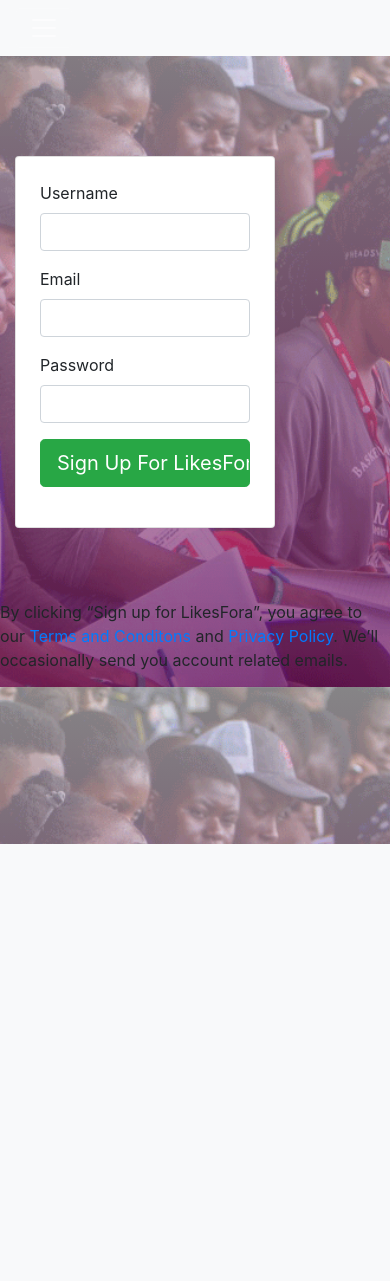
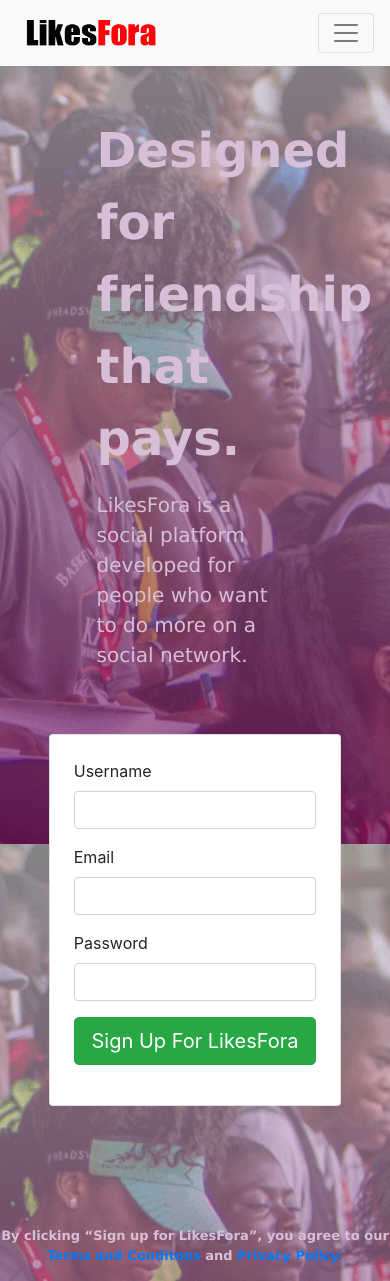
Before and after one commit to dprograma/likesfora, a PHP site: page /login.php in a window 390 px wide. Before the commit the page ends 844 px from the top, so only its background shows below. Run offline with PHP 8.4, Linux system fonts and the light colour scheme; some libraries are stand-ins or nearby versions.

Commit message:
Completion of the login page mobile view

```diff
--- a/assets/css/overrides.scss
+++ b/assets/css/overrides.scss
@@ -68,3 +68,9 @@ hr {
   border-top-left-radius: 0.25rem;
   border-top-right-radius: 0.25rem;
 }
+
+.my-5-custom{
+  margin-top: 4rem !important;
+  margin-right: 2rem !important;
+  margin-left: 2rem !important;
+}
--- a/assets/css/styles.scss
+++ b/assets/css/styles.scss
@@ -1,3 +1,15 @@
+*{
+    padding: 0;
+    margin: 0;
+    border: 0;
+}
+
+body{
+    padding: 0;
+    margin: 0;
+    border: 0;
+}
+
 .logo{
     width: 150px;
     height: 40px;
@@ -19,11 +31,19 @@
  }
 
  .bgoverlay{
-    background-image:
-    linear-gradient(to bottom, rgba(245, 246, 252, 0.52), rgba(117, 19, 93, 0.73)),
-    url('assets/images/frontimage.png');
+    background-image: linear-gradient(to bottom, rgba(245, 246, 252, 0.52), rgba(117, 19, 93, 0.73)), url('../images/frontimage.png');
     background-size: cover;
-    height: 687px;
+    background-position: center center;
+    background-repeat: no-repeat;
+    background-attachment: fixed;
+ }
+
+ .likeforamoto{
+    font-size:3rem;font-family: Verdana, Geneva, Tahoma, sans-serif;color:thistle;
+ }
+
+ .likesforatext{
+    font-size:1.25rem;font-family: Verdana, Geneva, Tahoma, sans-serif;color:thistle;
  }
 
  .secondnav{
@@ -206,4 +226,14 @@
     .ddown{
         font-size: 13px;
     }
+
+    .likeforamoto{
+        font-size: 2rem;
+        text-align: center;
+    }
+
+    .likesforatext{
+        font-size: 1.25rem;
+        text-align: center;
+    }
  }
--- a/login.php
+++ b/login.php
@@ -14,14 +14,16 @@
 
 <body class="bgoverlay">
     <!-- top nav bar for login page -->
-    <nav class="navbar navbar-expand-lg navbar-dark sticky-top topbar">
+    <nav class="navbar navbar-expand-lg navbar-light sticky-top topbar">
+        <a class="navbar-brand" href="#">
+            <img src="assets/images/logo.png" alt="Likesfora Logo" class="logo">
+        </a>
         <button class="navbar-toggler" type="button" data-toggle="collapse" data-target="#navbarSupportedContent" aria-controls="navbarSupportedContent" aria-expanded="false" aria-label="Toggle navigation">
             <span class="navbar-toggler-icon"></span>
         </button>
 
         <div class="collapse navbar-collapse" id="navbarSupportedContent">
             <div class="mr-auto">
-                <img src="assets/images/logo.png" alt="Likesfora Logo" class="logo">
             </div>
             <div class="form-group has-search my-2 my-lg-0 ml-auto">
                 <button class="btn btn-outline-success my-2 my-sm-0" type="submit">Sign Up</button>
@@ -31,16 +33,17 @@
     </nav>
     <!-- main body -->
     <div class="container-fluid">
-        <div class="row">
-            <div class="col-md-7 d-none d-md-block">
-                <div style="margin-top:250px; margin-left:100px;">
-                    <p class="font-weight-bolder" style="font-size:3rem;font-family: Verdana, Geneva, Tahoma, sans-serif;">Designed for friendship that pays.</p>
+        <div class="row h-100">
+            <div class="col-md-7 w-75 my-auto mx-auto pt-5">
+                <div class="w-75 mx-auto">
+                    <p class="font-weight-bolder likeforamoto">Designed for friendship that pays.</p>
 
-                    <p style="font-size:1.25rem;font-family: Verdana, Geneva, Tahoma, sans-serif;">LikesFora is a social platform developed for people who want to do more on a social network.</p>
+                    <p class="likesforatext">LikesFora is a social platform developed for people who want to do more on a social network.</p>
                 </div>
             </div>
             <div class="col-md-5 col-12">
-                <div class="card p-4" style="margin-top: 100px; margin-right: 100px; z-index: 100000;">
+                <div class="row h-100">
+                <div class="card p-4 my-5 mx-auto w-75">
                     <form action="">
                         <div class="form-group">
                             <label for="username">Username</label>
@@ -59,12 +62,13 @@
                         </div>
                     </form>
                 </div>
+                </div>
             </div>
         </div>
         <!-- Row to display the footer section -->
         <div class="row">
-            <div class="mx-auto mt-5 pt-4">
-                <p>By clicking “Sign up for LikesFora”, you agree to our <a href="#">Terms and Conditons</a> and <a href="#">Privacy Policy</a>. We’ll occasionally send you account related emails.</p>
+            <div class="mx-auto mt-5 pt-4 h-25">
+                <p style="font-family: Verdana, Geneva, Tahoma, sans-serif; font-size:13px; font-weight:bold;color:thistle; text-align: center;">By clicking “Sign up for LikesFora”, you agree to our <a href="#">Terms and Conditons</a> and <a href="#">Privacy Policy.</a></p>
             </div>
         </div>
     </div>
```
Also changed, not shown: assets/css/app.css.
